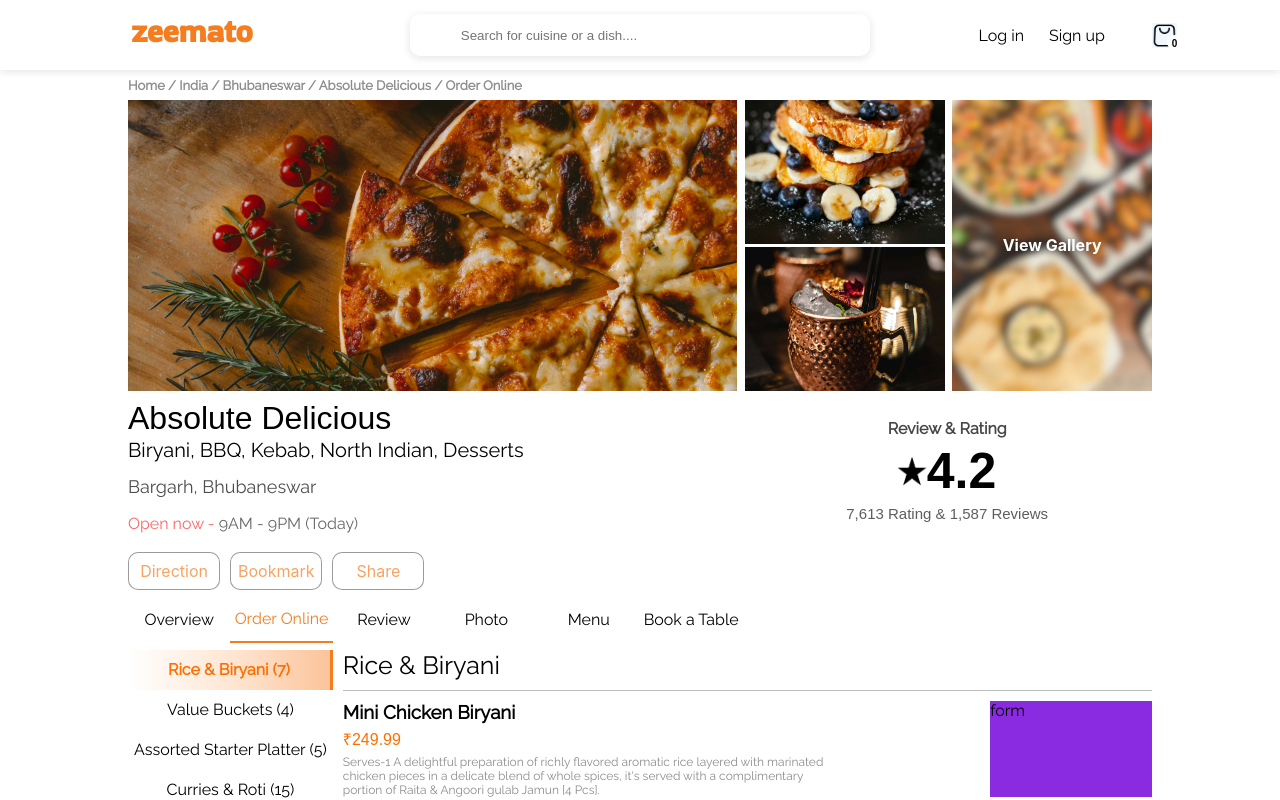
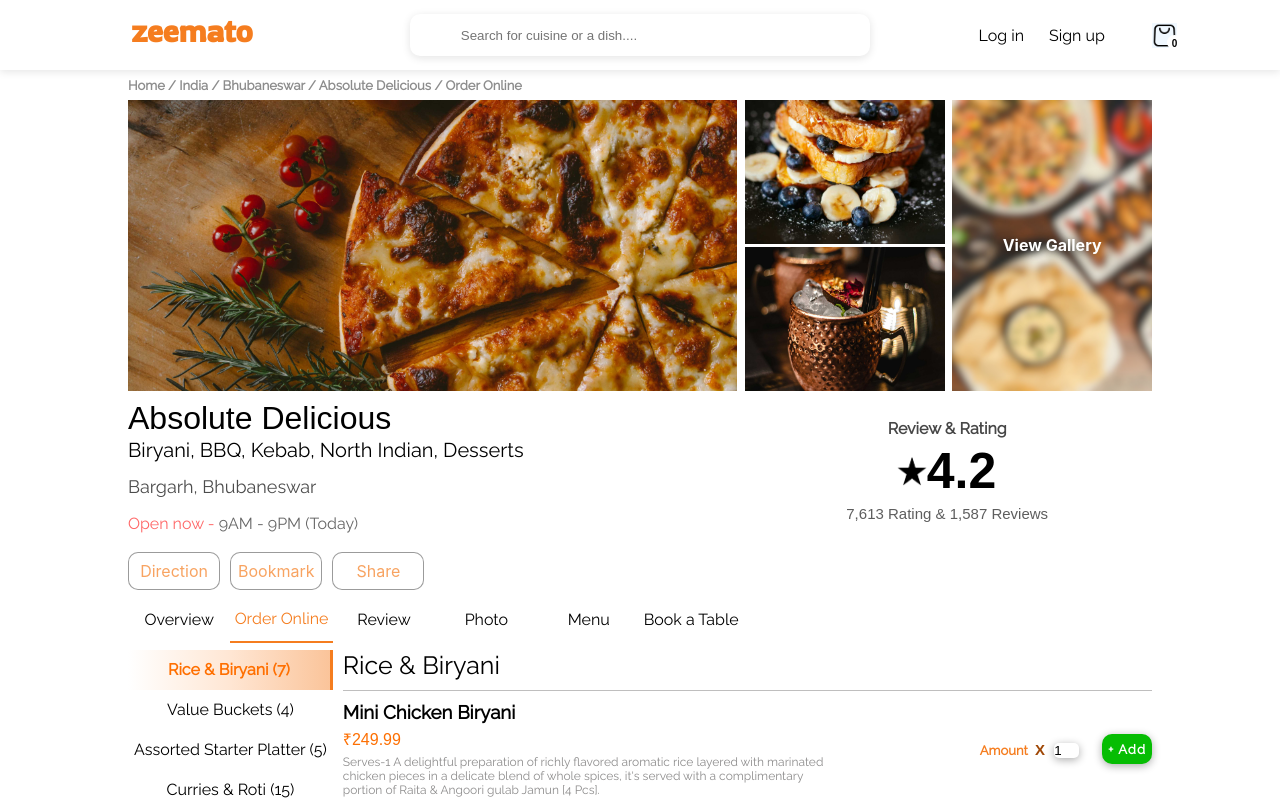
Before and after one commit to Codetraker/zeemato_practice, a React (Create React App) app: page / in a window 1280 px wide. Shown: the top 800 px of the page. Built offline with nearby package versions, Linux system fonts and the light colour scheme; a web font is replaced by a local one.

Commit message:
Add cart button

```diff
--- a/src/components/Meals/MenuSingle/DishAddForm.js
+++ b/src/components/Meals/MenuSingle/DishAddForm.js
@@ -0,0 +1,17 @@
+import Button from '../../UI/Button';
+import Input from '../../UI/Input';
+import classes from './DishAddForm.module.css';
+
+const DishAddForm = props => {
+    return (
+        <form className={classes.formMain}>
+            <div className={classes.inputDiv}>
+                <Input label="Amount" input={{id: 'amount_' + props.id, type:'number', min:'1', max:'5', step:'1', defaultValue:'1'}} />
+            </div>
+            <div className={classes.buttonDiv}>
+                <Button title='+ Add' className={classes.add}/>
+            </div>
+        </form>
+    );
+}
+export default DishAddForm;
--- a/src/components/Meals/MenuSingle/DishAddForm.module.css
+++ b/src/components/Meals/MenuSingle/DishAddForm.module.css
@@ -0,0 +1,20 @@
+.formMain{
+    display: grid;
+    width: 100%;
+    height: 100%;
+    grid-template-columns: 70% 30%;
+}
+.add{
+    background-color: rgb(6, 189, 3);
+    color: white;
+}
+.inputDiv{
+    display: grid;
+    justify-content: end;
+    align-items: center;
+}
+.buttonDiv{
+    display: grid;
+    justify-content: end;
+    align-items: center;
+}
--- a/src/components/Meals/MenuSingle/DishDetail.js
+++ b/src/components/Meals/MenuSingle/DishDetail.js
@@ -1,4 +1,6 @@
+import DishAddForm from './DishAddForm';
 import classes from './DishDetail.module.css';
+
 const DishDetails = props =>{
     const price = `₹${props.price.toFixed(2)}`;
     return (
@@ -9,7 +11,7 @@
                 <div id={classes.descDiv}>{props.description}</div>
             </div>
             <div className={classes.dishdetailForm}>
-                form
+                <DishAddForm />
             </div>
         </li>
     );
--- a/src/components/Meals/MenuSingle/DishDetail.module.css
+++ b/src/components/Meals/MenuSingle/DishDetail.module.css
@@ -1,7 +1,7 @@
 .dishdetailLi{
     display: grid;
     margin-bottom: 20px;
-    grid-template-columns:60% 20% 20%;
+    grid-template-columns:60% 10% 30%;
 
 }
 .dishdetailDiv{
@@ -9,8 +9,10 @@
     grid-column: 1/2;
 }
 .dishdetailForm{
-    background-color: blueviolet;
+    background-color: rgb(255, 255, 255);
     grid-column: 3/4;
+    display: grid;
+    align-items: center;
 }
 #heading3{
     margin-bottom: 5px;
--- /dev/null
+++ b/src/components/UI/Button.js
@@ -0,0 +1,8 @@
+import classes from './Button.module.css';
+
+const Button = props => {
+    return (
+        <button className={`${classes['button']} ${props.className}`}>{props.title}</button>
+    );
+}
+export default Button;
--- /dev/null
+++ b/src/components/UI/Button.module.css
@@ -0,0 +1,11 @@
+.button{
+    font-family: 'Raleway', sans-serif;
+    font-weight: bolder;
+    letter-spacing: 1px;
+    border: 0px;
+    border-radius: 10px;
+    font-size: small;
+    height: 30px;
+    width: 50px;
+    box-shadow: 0 2px 8px rgba(0, 0, 0, 0.329);
+}
--- /dev/null
+++ b/src/components/UI/Input.js
@@ -0,0 +1,11 @@
+import classes from './Input.module.css';
+
+const Input = props =>{
+    return (
+        <div className={classes.inputDiv}>
+            <label htmlFor={props.input.id}>{props.label} <span className={classes.x}>X</span></label>
+            <input {...props.input}></input>
+        </div>
+    );
+}
+export default Input;
--- /dev/null
+++ b/src/components/UI/Input.module.css
@@ -0,0 +1,24 @@
+.inputDiv{
+    font-family: 'Raleway', sans-serif;
+    font-size: small;
+}
+label{
+    font-weight: bold;
+    color: #F57D1F;
+    margin-left: 5px;
+    margin-right: 5px;
+}
+input{
+    width: 25px;
+    border: 0px;
+    border-radius: 5px;
+    box-shadow: 0 2px 8px rgba(0, 0, 0, 0.329);
+}
+.x{
+    color: #9f4705;
+    font-family: Arial, Helvetica, sans-serif;
+    font-weight: bold;
+    font-size: 15px;
+    margin: 4px;
+    margin-right: 4px;
+}
```
Also changed, not shown: src/components/Cart/Cart.js (added, +23 -0 lines), src/components/Cart/Cart.module.css (added).
